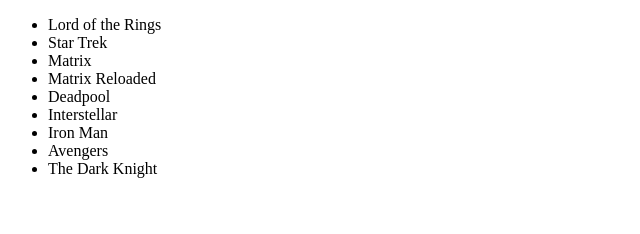
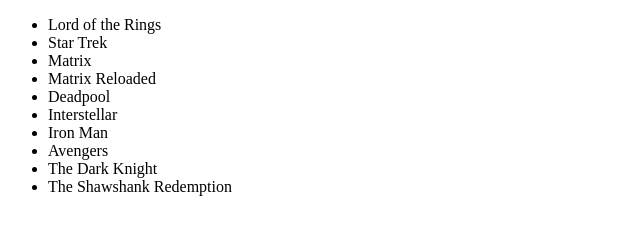
Before and after one commit to ultrox/git-seq, a plain HTML site: page index.html in a window 1280 px wide. Shown: the whole page, without its empty margins (0-640 px from the left). Drawn offline with Linux system fonts and the light colour scheme.

Commit message:
10. Add The Shawshank Redemption

```diff
--- a/index.html
+++ b/index.html
@@ -16,6 +16,7 @@
         <li>Iron Man</li>
         <li>Avengers</li>
         <li>The Dark Knight</li>
+        <li>The Shawshank Redemption</li>
       </ul>
     </body>
   </html>
```
